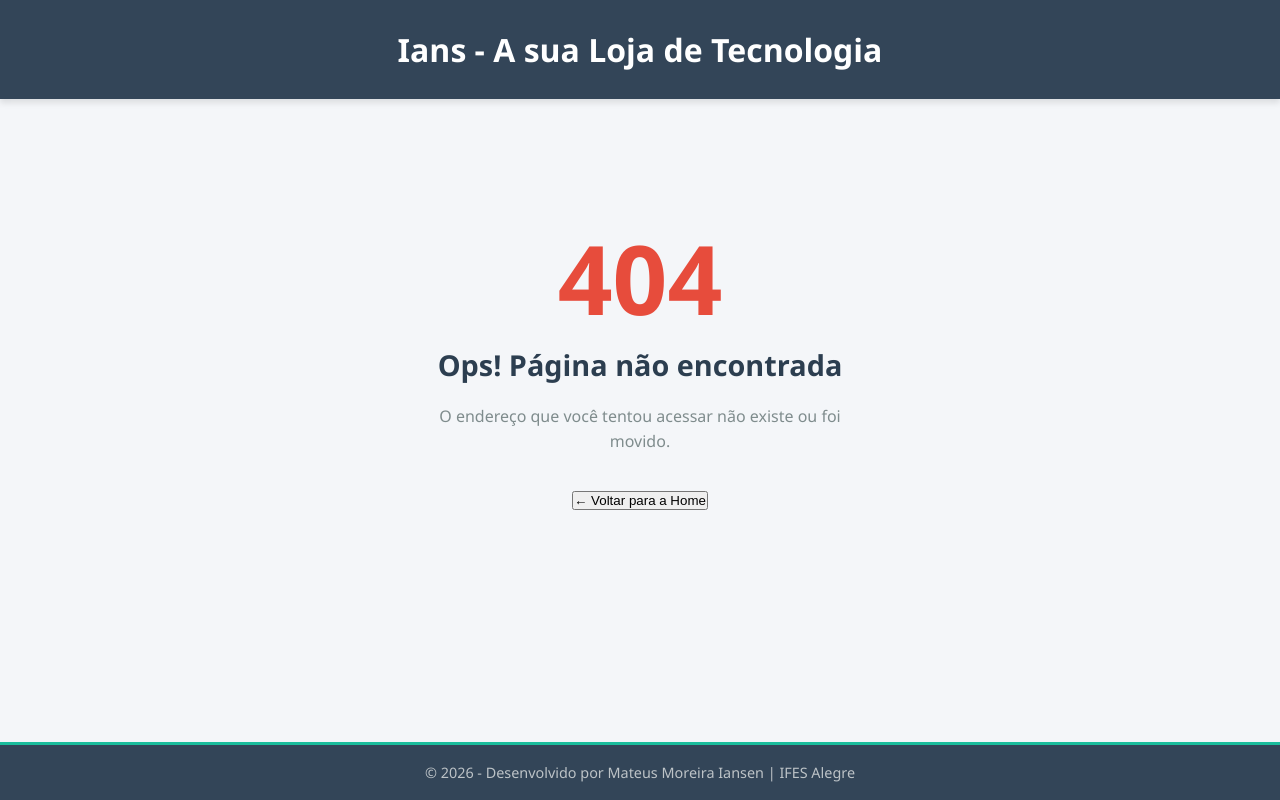
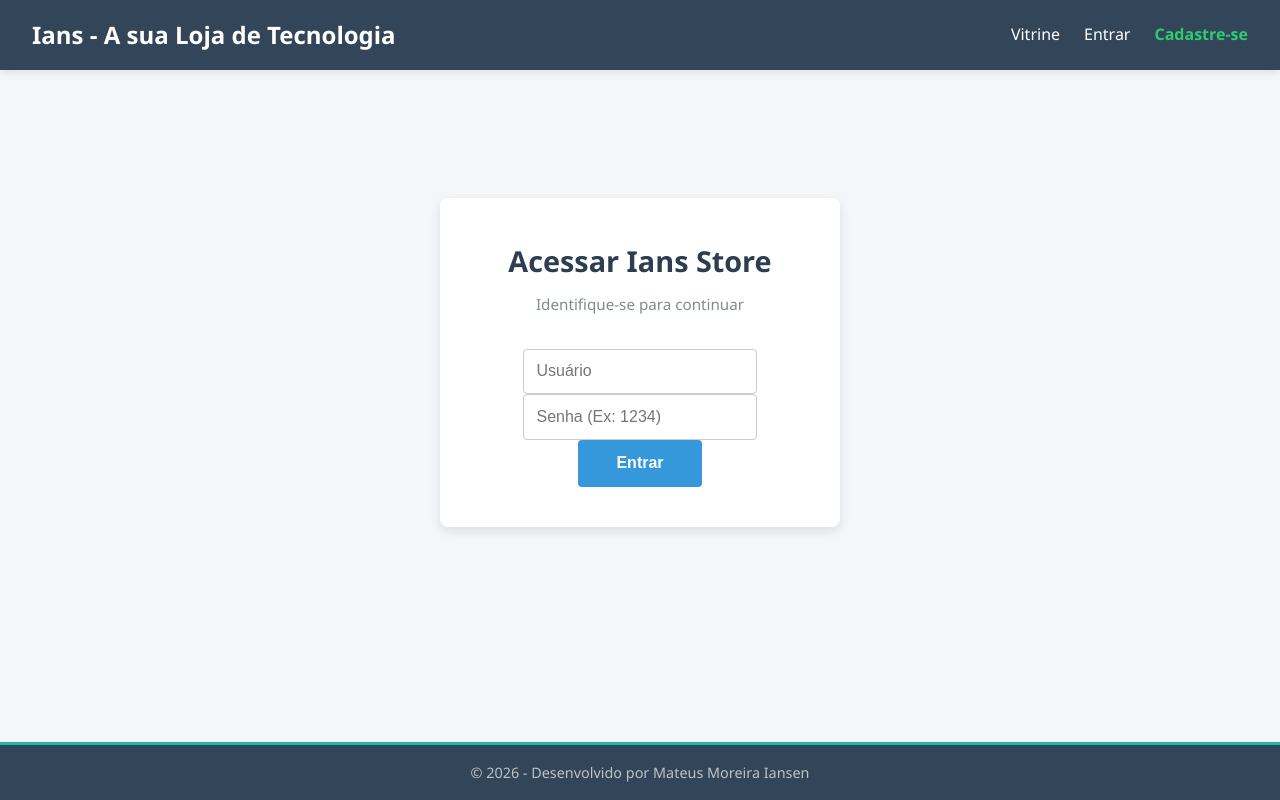
Before and after one commit to Mateu6-Dev/TADS-store, a React (Vite) app in the folder tads-store/: page /login in a window 1280 px wide. Built offline with nearby package versions, Linux system fonts and the light colour scheme.

Commit message:
feat: implementar AuthContext, login, rota protegida e logout

```diff
--- a/tads-store/index.html
+++ b/tads-store/index.html
@@ -4,7 +4,7 @@
     <meta charset="UTF-8" />
     <link rel="icon" type="image/x-icon" href="/image/favicon.ico" />
     <meta name="viewport" content="width=device-width, initial-scale=1.0" />
-    <title>tads-store</title>
+    <title>Ians</title>
   </head>
   <body>
     <div id="root"></div>
--- a/tads-store/src/App.css
+++ b/tads-store/src/App.css
@@ -1,18 +1,17 @@
-/*  1. VARIÁVEIS DE AMBIENTE (IDENTIDADE VISUAL DA LOJA) */
+/*  1. VARIÁVEIS DE AMBIENTE & IDENTIDADE VISUAL */
 :root {
   --cor-fundo: #f4f6f9;
-  --cor-primaria: #334558;    /* Azul escuro corporativo */
-  --cor-secundaria: #1abc9c;  /* Verde água para botões e destaques */
+  --cor-primaria: #334558;      /* Azul escuro corporativo */
+  --cor-secundaria: #1abc9c;    /* Verde água para botões e destaques */
   --cor-texto: #333333;
   --cor-card-fundo: #ffffff;
-  --cor-selo-verde: #2ecc71;  /* Verde vibrante para frete grátis */
+  --cor-selo-verde: #2ecc71;    /* Verde vibrante para frete grátis */
   --cor-selo-texto: #ffffff;
   --borda-raio: 8px;
   --sombra: 0 4px 6px rgba(0, 0, 0, 0.1);
   --fonte: 'Segoe UI', Tahoma, Geneva, Verdana, sans-serif;
 }
 
-/* Reset básico */
 * {
   box-sizing: border-box;
   margin: 0;
@@ -26,11 +25,11 @@ body {
   line-height: 1.6;
 }
 
-/* 2. ESTRUTURA E LAYOUT (Layout.jsx) */
+/*  2. ESTRUTURA BASE DA APLICAÇÃO */
 .app-container {
   display: flex;
   flex-direction: column;
-  min-height: 100vh; /* Garante que o rodapé fique sempre embaixo */
+  min-height: 100vh;
 }
 
 .conteudo-principal {
@@ -41,21 +40,6 @@ body {
   padding: 2rem 1rem;
 }
 
-/* Cabeçalho */
-.cabecalho {
-  background-color: var(--cor-primaria);
-  color: #ffffff;
-  padding: 1.5rem 1rem;
-  text-align: center;
-  box-shadow: var(--sombra);
-}
-
-.cabecalho h1 {
-  font-size: 2rem;
-  font-weight: 600;
-}
-
-/* Rodapé */
 .rodape {
   background-color: var(--cor-primaria);
   color: #bdc3c7;
@@ -65,98 +49,76 @@ body {
   border-top: 3px solid var(--cor-secundaria);
 }
 
-/* 3. VITRINE DE PRODUTOS (Vitrine.jsx) */
-.vitrine-container h2 {
-  margin-bottom: 1.5rem;
-  color: var(--cor-primaria);
-  font-size: 1.8rem;
-  border-bottom: 2px solid var(--cor-secundaria);
-  padding-bottom: 0.5rem;
+/* 3. COMPONENTE: CABEÇALHO DINÂMICO */
+.cabecalho-container {
+  display: flex;
+  justify-content: space-between;
+  align-items: center;
+  padding: 1rem 2rem;
+  background-color: var(--cor-primaria);
+  color: white;
+  box-shadow: 0 2px 8px rgba(0, 0, 0, 0.1);
 }
 
-/* Grid Responsivo para os Cards */
-.vitrine-grid {
-  display: grid;
-  grid-template-columns: repeat(auto-fill, minmax(250px, 1fr));
-  gap: 2rem;
-  padding: 1rem 0;
+.cabecalho-titulo {
+  margin: 0;
+  font-size: 1.5rem;
 }
 
-/*  4. CARDS DE PRODUTO (ProdutoCard.jsx) */
-.produto-card {
-  background-color: var(--cor-card-fundo);
-  border-radius: var(--borda-raio);
-  box-shadow: var(--sombra);
-  padding: 1.5rem;
-  display: flex;
-  flex-direction: column;
-  align-items: center;
-  text-align: center;
-  transition: transform 0.2s ease, box-shadow 0.2s ease;
-  position: relative;
+.cabecalho-link-home {
+  color: white;
+  text-decoration: none;
+  transition: color 0.2s ease;
 }
 
-/* Efeito Hover sutil para dar vida à interface */
-.produto-card:hover {
-  transform: translateY(-5px);
-  box-shadow: 0 8px 15px rgba(0, 0, 0, 0.15);
+.cabecalho-link-home:hover {
+  color: var(--cor-secundaria);
 }
 
-.produto-imagem {
-  max-width: 100%;
-  height: auto;
-  border-radius: calc(var(--borda-raio) - 2px);
-  margin-bottom: 1rem;
-  background-color: #f9f9f9;
+.cabecalho-menu {
+  display: flex;
+  align-items: center;
+  gap: 1.5rem;
 }
 
-.produto-nome {
-  font-size: 1.1rem;
-  color: var(--cor-primaria);
-  margin-bottom: 0.5rem;
-  font-weight: 600;
-  min-height: 2.6rem; /* Garante alinhamento mesmo com nomes maiores */
-  display: flex;
-  align-items: center;
+.menu-link {
+  color: white;
+  text-decoration: none;
+  font-weight: 500;
+  transition: color 0.2s ease;
 }
 
-.produto-preco {
-  font-size: 1.3rem;
-  font-weight: bold;
-  color: var(--cor-texto);
-  margin-bottom: 0.75rem;
+.menu-link:hover {
+  color: var(--cor-secundaria);
 }
 
-.produto-acoes {
-  width: 100%;
-  margin-top: auto; /* Empurra o botão sempre para o final do card */
-  padding-top: 1rem;
+.menu-link.destaque {
+  color: #2ecc71;
+  font-weight: bold;
 }
 
-/* 5. COMPONENTES GENÉRICOS DE UI (Selo.jsx e Botao.jsx) */
-/* Selo / Badge */
-.selo {
-  display: inline-block;
-  padding: 0.25rem 0.75rem;
-  font-size: 0.75rem;
-  font-weight: bold;
-  text-transform: uppercase;
-  border-radius: 50px;
-  margin-bottom: 0.5rem;
+.menu-link.destaque:hover {
+  color: #27ae60;
 }
 
-.selo-verde {
-  background-color: var(--cor-selo-verde);
-  color: var(--cor-selo-texto);
+.botao-sair-topo {
+  background-color: #e74c3c;
+  color: white;
+  border: none;
+  padding: 6px 12px;
+  border-radius: 4px;
+  cursor: pointer;
+  font-weight: bold;
+  font-size: 0.9rem;
+  transition: background-color 0.2s ease;
 }
 
-/* Se eu decidir criar outras cores de selo depois: */
-.selo-vermelho {
-  background-color: #e74c3c;
-  color: #ffffff;
+.botao-sair-topo:hover {
+  background-color: #c0392b;
 }
 
-/* Botão Customizado */
+/* 4. COMPONENTES REUTILIZÁVEIS DE UI (Botões, Selos e Links) */
+/* Botão Padrão de Compra */
 .botao-customizado {
   width: 100%;
   background-color: var(--cor-secundaria);
@@ -171,13 +133,14 @@ body {
 }
 
 .botao-customizado:hover {
-  background-color: #16a085; /* Tom mais escuro para o hover */
+  background-color: #16a085;
 }
 
 .botao-customizado:active {
   transform: scale(0.98);
 }
 
+/* Botão de Favoritar Card */
 .botao-favorito {
   background: none;
   border: none;
@@ -202,6 +165,7 @@ body {
   filter: drop-shadow(0 0 4px rgba(255, 0, 0, 0.3));
 }
 
+/* Links Genéricos */
 .link-detalhes-container {
   margin: 0.5rem 0;
   text-align: center;
@@ -217,13 +181,33 @@ body {
 
 .link-detalhes:hover {
   color: #2980b9;
-    text-decoration: underline; /* Mostra o sublinhado apenas quando passa o mouse */
+  text-decoration: underline;
 }
 
+/* Badges / Selos de Informação */
+.selo {
+  display: inline-block;
+  padding: 0.25rem 0.75rem;
+  font-size: 0.75rem;
+  font-weight: bold;
+  text-transform: uppercase;
+  border-radius: 50px;
+  margin-bottom: 0.5rem;
+}
+
+.selo-verde {
+  background-color: var(--cor-selo-verde);
+  color: var(--cor-selo-texto);
+}
+
+.selo-vermelho {
+  background-color: #e74c3c;
+  color: #ffffff;
+}
+
+/*  5. PÁGINA: HOME & VITRINE DE PRODUTOS */
 .home-container {
-    padding: 1rem 2rem;
-    max-width: 1200px;
-    margin: 0 auto;
+  padding: 1rem 0;
 }
 
 .home-hero {
@@ -231,28 +215,236 @@ body {
   background: linear-gradient(135deg, #2c3e50, #34495e);
   color: white;
   padding: 2.5rem 1rem;
-    border-radius: 8px;
+  border-radius: var(--borda-raio);
   margin-bottom: 2rem;
-    box-shadow: 0 4px 6px rgba(0, 0, 0, 0.1);
+  box-shadow: var(--sombra);
 }
 
 .home-hero h1 {
   font-size: 2.2rem;
-    margin: 0 0 0.5rem 0;
+  margin-bottom: 0.5rem;
 }
 
 .home-hero p {
   font-size: 1.1rem;
-    margin: 0;
   opacity: 0.9;
 }
 
-/* Centraliza todo o conteúdo no meio da tela */
+.vitrine-container h2 {
+  margin-bottom: 1.5rem;
+  color: var(--cor-primaria);
+  font-size: 1.8rem;
+  border-bottom: 2px solid var(--cor-secundaria);
+  padding-bottom: 0.5rem;
+}
+
+.vitrine-grid {
+  display: grid;
+  grid-template-columns: repeat(auto-fill, minmax(250px, 1fr));
+  gap: 2rem;
+  padding: 1rem 0;
+}
+
+/* Card Individual de Produto */
+.produto-card {
+  background-color: var(--cor-card-fundo);
+  border-radius: var(--borda-raio);
+  box-shadow: var(--sombra);
+  padding: 1.5rem;
+  display: flex;
+  flex-direction: column;
+  align-items: center;
+  text-align: center;
+  transition: transform 0.2s ease, box-shadow 0.2s ease;
+  position: relative;
+}
+
+.produto-card:hover {
+  transform: translateY(-5px);
+  box-shadow: 0 8px 15px rgba(0, 0, 0, 0.15);
+}
+
+.produto-imagem {
+  max-width: 100%;
+  height: auto;
+  border-radius: calc(var(--borda-raio) - 2px);
+  margin-bottom: 1rem;
+  background-color: #f9f9f9;
+}
+
+.produto-nome {
+  font-size: 1.1rem;
+  color: var(--cor-primaria);
+  margin-bottom: 0.5rem;
+  font-weight: 600;
+  min-height: 2.6rem;
+  display: flex;
+  align-items: center;
+}
+
+.produto-preco {
+  font-size: 1.3rem;
+  font-weight: bold;
+  color: var(--cor-texto);
+  margin-bottom: 0.75rem;
+}
+
+.produto-acoes {
+  width: 100%;
+  margin-top: auto;
+  padding-top: 1rem;
+}
+
+/*  6. INTERFACES FORMULÁRIOS ESTILIZADOS */
+.login-wrapper {
+  display: flex;
+  justify-content: center;
+  align-items: center;
+  min-height: 65vh;
+  padding: 1rem;
+}
+
+.login-card {
+  background-color: #ffffff;
+  max-width: 400px;
+  width: 100%;
+  padding: 2.5rem 2rem;
+  border-radius: var(--borda-raio);
+  box-shadow: 0 4px 12px rgba(0, 0, 0, 0.1);
+  text-align: center;
+}
+
+.login-card h2 {
+  margin-bottom: 0.5rem;
+  color: #2c3e50;
+  font-size: 1.8rem;
+}
+
+.login-card p {
+  color: #7f8c8d;
+  margin-bottom: 2rem;
+  font-size: 0.95rem;
+}
+
+.login-form {
+  display: flex;
+  flex-direction: column;
+  gap: 1.2rem;
+}
+
+.login-input {
+  padding: 0.8rem;
+  border: 1px solid #cccccc;
+  border-radius: 4px;
+  font-size: 1rem;
+  outline: none;
+  transition: border-color 0.2s ease;
+}
+
+.login-input:focus {
+  border-color: #3498db;
+}
+
+.login-erro {
+  color: #e74c3c;
+  font-size: 0.9rem;
+  margin: 0;
+  text-align: left;
+}
+
+.login-botao {
+  background-color: #3498db;
+  color: white;
+  border: none;
+  padding: 0.9rem;
+  border-radius: 4px;
+  font-size: 1rem;
+  font-weight: bold;
+  cursor: pointer;
+  width: 37%;
+  transition: background-color 0.2s ease;
+}
+
+.login-botao:hover {
+  background-color: #2980b9;
+}
+
+.cadastro-sucesso-alerta {
+  background-color: #d4edda;
+  color: #155724;
+  padding: 1rem;
+  border-radius: 4px;
+  border: 1px solid #c3e6cb;
+  margin-top: 1.5rem;
+}
+
+/* 7. PÁGINA: CENTRAL DO CLIENTE */
+.minha-conta-container {
+  padding: 1rem 0;
+  text-align: center;
+}
+
+.minha-conta-topo {
+  margin-bottom: 1.5rem;
+  text-align: left;
+}
+
+.painel-usuario h2 {
+  color: #2c3e50;
+  margin-bottom: 0.5rem;
+}
+
+.painel-usuario p {
+  color: #7f8c8d;
+}
+
+.dados-usuario {
+  margin-top: 2rem;
+  border: 1px solid #cccccc;
+  padding: 1.2rem;
+  border-radius: var(--borda-raio);
+  text-align: left;
+  max-width: 500px;
+  margin-left: auto;
+  margin-right: auto;
+  background-color: #fdfdfd;
+}
+
+.dados-usuario h3 {
+  margin-top: 0;
+  color: #34495e;
+  border-bottom: 1px solid #eee;
+  padding-bottom: 0.5rem;
+  margin-bottom: 0.75rem;
+}
+
+.dados-usuario p {
+  margin-bottom: 0.5rem;
+  color: var(--cor-texto);
+}
+
+.botao-sair {
+  margin-top: 2rem;
+  background-color: #e74c3c;
+  color: white;
+  border: none;
+  padding: 10px 24px;
+  cursor: pointer;
+  border-radius: 4px;
+  font-weight: bold;
+  transition: background-color 0.2s ease;
+}
+
+.botao-sair:hover {
+  background-color: #c0392b;
+}
+
+/* 8. PÁGINA: ERRO 404 */
 .nao-encontrada-container {
   display: flex;
   justify-content: center;
   align-items: center;
-    min-height: 60vh; /* Ocupa uma boa altura da tela */
+  min-height: 60vh;
   text-align: center;
   padding: 2rem;
 }
@@ -261,11 +453,10 @@ body {
   max-width: 450px;
 }
 
-/* Deixa o número 404 bem grande e em destaque */
 .erro-titulo {
   font-size: 6rem;
   margin: 0;
-    color: #e74c3c; /* Cor vermelha para indicar alerta de erro */
+  color: #e74c3c;
   line-height: 1;
 }
 
--- a/tads-store/src/App.jsx
+++ b/tads-store/src/App.jsx
@@ -2,7 +2,10 @@ import { Routes, Route} from "react-router-dom";
 import Layout from "./componentes/Layout";
 import Home from "./pages/Home";
 import Detalhe from "./pages/Detalhe";
+import Login from "./pages/login";
+import MinhaConta from "./pages/MinhaConta";
 import NaoEncontrado from "./pages/NaoEncontrado";
+import RotaPrivada from "./componentes/RotaPrivada";
 import "./App.css";
 
 function App() {
@@ -11,6 +14,17 @@ function App() {
             <Routes>
                 <Route path="/" element={<Home />} />
                 <Route path="/produto/:id" element={<Detalhe />} />
+                <Route path="/login" element={<Login />} />
+
+                <Route
+                    path="/minha-conta"
+                    element={
+                        <RotaPrivada>
+                            <MinhaConta />
+                        </RotaPrivada>
+                    }
+
+                />
                 <Route path="*" element={<NaoEncontrado />} />
             </Routes>
         </Layout>
--- /dev/null
+++ b/tads-store/src/componentes/AuthContext.jsx
@@ -0,0 +1,30 @@
+import { createContext, useContext, useState } from "react";
+
+const AuthContext = createContext();
+
+
+export function AuthProvider({children}) {
+    const [logado, setLogado] = useState(
+        () => localStorage.getItem("logado") === "true"
+    );
+
+    function entrar() {
+        setLogado(true);
+        localStorage.setItem("logado", "true");
+    }
+
+    function sair() {
+        setLogado(false);
+        localStorage.removeItem("logado");
+    }
+
+    return (
+        <AuthContext.Provider value={{logado, entrar, sair}}>
+            {children}
+        </AuthContext.Provider>
+    );
+}
+
+export function useAuth() {
+    return useContext(AuthContext);
+}
--- a/tads-store/src/componentes/Cabecalho.jsx
+++ b/tads-store/src/componentes/Cabecalho.jsx
@@ -1,7 +1,45 @@
-function Cabecalho ({titulo}) {
+import { Link } from "react-router-dom";
+import { useAuth } from "./AuthContext"; // Importação do contexto global de login
+
+function Cabecalho({ titulo }) {
+
+    const { logado, sair } = useAuth();
+
     return (
-        <header className="cabecalho">
-            <h1>{titulo}</h1>
+        <header className="cabecalho-container">
+
+            <h1 className="cabecalho-titulo">
+                <Link to="/" className="cabecalho-link-home">
+                    {titulo}
+                </Link>
+            </h1>
+
+            {/* Menu de Navegação Dinâmico */}
+            <nav className="cabecalho-menu">
+                <Link to="/" className="menu-link">
+                    Vitrine
+                </Link>
+
+                {logado ? (
+                    <>
+                        <Link to="/minha-conta" className="menu-link destaque">
+                             Minha Conta
+                        </Link>
+                        <button onClick={sair} className="botao-sair-topo">
+                            Sair
+                        </button>
+                    </>
+                ) : (
+                    <>
+                        <Link to="/login" className="menu-link">
+                            Entrar
+                        </Link>
+                        <Link to="/cadastro" className="menu-link destaque">
+                            Cadastre-se
+                        </Link>
+                    </>
+                )}
+            </nav>
         </header>
     );
 }
--- a/tads-store/src/componentes/Rodape.jsx
+++ b/tads-store/src/componentes/Rodape.jsx
@@ -1,7 +1,7 @@
 function Rodape() {
     return (
         <footer className="rodape">
-            <p>&copy; 2026 - Desenvolvido por Mateus Moreira Iansen | IFES Alegre</p>
+            <p>&copy; 2026 - Desenvolvido por Mateus Moreira Iansen </p>
         </footer>
     );
 }
--- /dev/null
+++ b/tads-store/src/componentes/RotaPrivada.jsx
@@ -0,0 +1,9 @@
+import { Navigate } from "react-router-dom";
+import { useAuth } from "./AuthContext";
+
+function RotaPrivada({children}) {
+    const {logado} = useAuth();
+    return logado ? children : <Navigate to="/login" />
+}
+
+export default RotaPrivada;
--- a/tads-store/src/main.jsx
+++ b/tads-store/src/main.jsx
@@ -1,12 +1,15 @@
 import { StrictMode } from "react";
 import { createRoot } from "react-dom/client";
 import { BrowserRouter } from "react-router-dom";
+import { AuthProvider } from "./componentes/AuthContext.jsx";
 import App from "./App.jsx";
 
 createRoot(document.getElementById("root")).render(
   <StrictMode>
     <BrowserRouter>
-      <App />
+      <AuthProvider>
+        <App />
+      </AuthProvider>
     </BrowserRouter>
   </StrictMode>
 );
--- a/tads-store/src/pages/login.jsx
+++ b/tads-store/src/pages/login.jsx
@@ -0,0 +1,59 @@
+import { useState } from "react";
+import { useNavigate } from "react-router-dom";
+import { useAuth } from "../componentes/AuthContext";
+
+function Login() {
+    const [usuario, setUsuario] = useState("");
+    const [senha, setSenha] = useState("");
+    const [erro, setErro] = useState("");
+    const {entrar} = useAuth();
+    const navegar = useNavigate();
+
+    function aoEnviar(e) {
+        if (usuario === "Mateus" && senha === "1234") {
+            entrar();
+            navegar("/minha-conta");
+        } else {
+            setErro("Usuário ou senha inválidos.");
+        }
+    }
+
+    return (
+        <div className="login-wrapper">
+            <div className="login-card">
+                <h2>Acessar Ians Store</h2>
+                <p>Identifique-se para continuar</p>
+
+                <form onSubmit={aoEnviar} className="login-fora">
+                    <input
+                        type="text"
+                        value={usuario}
+                        onChange={(e) => setUsuario(e.target.value)}
+                        placeholder="Usuário"
+                        className="login-input"
+                        required
+                    />
+
+                    <input
+                        type="password"
+                        value={senha}
+                        onChange={(e) => setSenha(e.target.value)}
+                        placeholder="Senha (Ex: 1234)"
+                        className="login-input"
+                        required
+                    />
+
+                    {erro && <p className="login-erro">{erro}</p>}
+
+                    <button type="submit" className="login-botao">
+                        Entrar
+                    </button>
+                </form>
+            </div>
+        </div>
+    );
+
+
+}
+
+export default Login;
--- a/tads-store/src/pages/minhaconta.jsx
+++ b/tads-store/src/pages/minhaconta.jsx
@@ -0,0 +1,32 @@
+import { useAuth } from "../componentes/AuthContext";
+import BotaoVoltar from "../componentes/BotaoVoltar";
+
+function MinhaConta() {
+    const { sair } = useAuth();
+
+    return (
+        <div className="minha-conta-container">
+            <div className="minha-conta-topo">
+                <BotaoVoltar />
+            </div>
+
+            {/* Painel exclusivo do Cliente Logado na Ians Store */}
+            <div className="painel-usuario">
+                <h2>Minha Conta</h2>
+                <p>Bem-vindo de volta! Você está conectado ao seu painel Ians Store.</p>
+
+                <div className="dados-usuario">
+                    <h3>Seu Perfil de Cliente</h3>
+                    <p><strong>Nível do Perfil:</strong> Cliente Premium Tech</p>
+                    <p><strong>Último Pedido:</strong> #10245 (Processando Envio)</p>
+                </div>
+
+                <button onClick={sair} className="botao-sair">
+                    Sair da Conta
+                </button>
+            </div>
+        </div>
+    );
+}
+
+export default MinhaConta;
```
Lines whose indentation alone changed are shown as unchanged.
